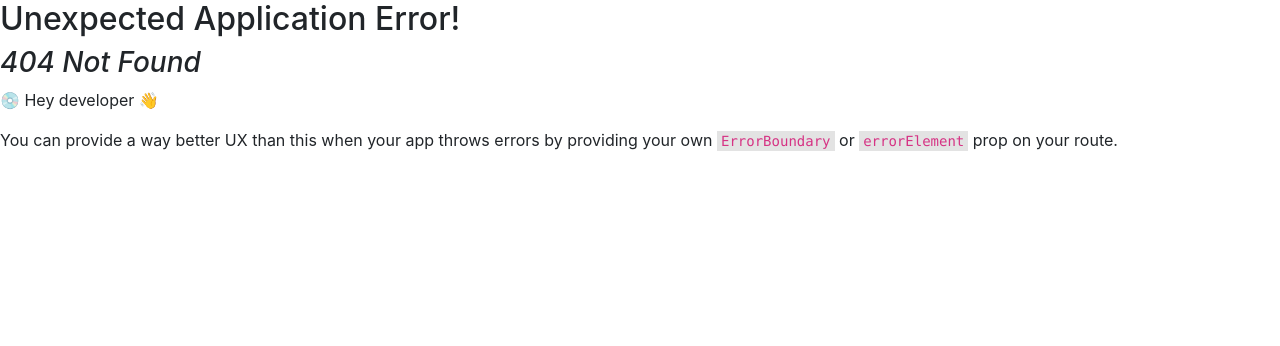
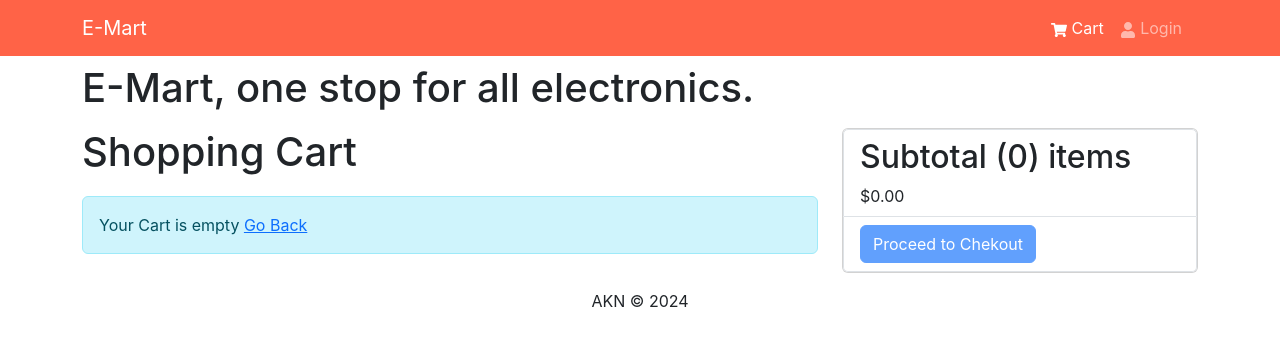
Before and after one commit to AMITH-008/E-Mart, a React (Create React App) app in the folder frontend/: page /cart in a window 1280 px wide. Before the commit this address had no page. Shown: the top 346 px of the page. Built offline with nearby package versions, Linux system fonts and the light colour scheme.

Commit message:
Implemented feature to increment or decrement products on cartScreen

```diff
--- a/frontend/src/index.js
+++ b/frontend/src/index.js
@@ -14,6 +14,7 @@
 import reportWebVitals from './reportWebVitals';
 import HomeScreen from './screens/HomeScreen';
 import ProductScreen from './screens/ProductScreen';
+import CartScreen from './screens/CartScreen.jsx';
 
 const root = ReactDOM.createRoot(document.getElementById('root'));
 const router = createBrowserRouter(
@@ -21,6 +22,7 @@
     <Route path='/' element={<App />}>
       <Route index={true} path='/'  element={<HomeScreen />} />
       <Route  path='/product/:id'  element={<ProductScreen />} />
+      <Route path='/cart' element={<CartScreen />} />
     </Route>
   )
 )
--- /dev/null
+++ b/frontend/src/screens/CartScreen.jsx
@@ -0,0 +1,98 @@
+import {Link, useNavigate} from 'react-router-dom';
+import { UseSelector, useDispatch, useSelector } from 'react-redux';
+import {Row, Col, ListGroup, Image, Form, Button, Card} from 'react-bootstrap';
+import  { FaTrash } from 'react-icons/fa';
+import Message from '../components/Message'
+import { addToCart } from '../slices/cartSlice';
+import { useState } from 'react';
+
+const CartScreen = () => {
+    const navigate = useNavigate();
+    const dispatch = useDispatch();
+
+    const cart = useSelector(state => state.cart);
+    const [deleteItem, setDeleteItem] = useState({});
+
+    const {cartItems} = cart;
+
+    const handleDeleteItem = () => {
+        console.log("Handle Delete, e=> ", deleteItem);
+    }
+
+  return (
+    <Row>
+        <Col md={8}>
+            <h1 style={{marginBottom: '20px'}}>Shopping Cart</h1>
+            {
+                cartItems.length === 0 ? (
+                    <Message>
+                        Your Cart is empty <Link to="/">Go Back</Link>
+                    </Message>
+                ): (
+                    <ListGroup variant='flush'>
+                        {cartItems.map((item) => (
+                            <ListGroup.Item key={item._id}>
+                                <Row>
+                                    <Col md={2}>
+                                        <Image src={item.image} alt={item.name} rounded fluid />
+                                    </Col>
+                                    <Col md={3}>
+                                        <Link to={`/product/${item._id}`}>{item.name}</Link>
+                                    </Col>
+                                    <Col md={2}>
+                                        ${item.price}
+                                    </Col>
+                                    <Col md={2}>
+                                    <Form.Control
+                                        as='select'
+                                        value={item.quantity}
+                                        onChange={(e) => (
+                                            dispatch(addToCart({
+                                                ...item,
+                                                quantity:Number(e.target.value)
+                                            }))
+                                        )}
+                                    >
+                                        {[...Array(item.countInStock).keys()].map(qty => (
+                                            qty < 11 && (
+                                            <option key={ qty+1 } value={ qty+1 }>
+                                                { qty +1 }
+                                            </option> )
+                                        ))}
+                                    </Form.Control>
+                                    </Col>
+                                    <Col md={2}>
+                                        <Button type="button" variant='light' onClick={() => {
+                                            setDeleteItem(item);
+                                            handleDeleteItem();
+                                        }}>
+                                            <FaTrash />
+                                        </Button>
+                                    </Col>
+                                </Row>
+                            </ListGroup.Item>
+                        ))}
+                    </ListGroup>
+                )
+            }
+        </Col>
+        <Col md={4}>
+            <Card>
+                <ListGroup>
+                    <ListGroup.Item>
+                        <h2>
+                            Subtotal ({cartItems.reduce((a, cur)=> a + cur.quantity, 0)})&nbsp;items
+                        </h2>
+                        ${ cartItems.reduce((acc,cur) => acc + cur.quantity * cur.price, 0).toFixed(2)}
+                    </ListGroup.Item>
+                    <ListGroup.Item>
+                        <Button type="button" color='primary' disabled={cartItems.length === 0}>Proceed to Chekout</Button>
+                    </ListGroup.Item>
+                </ListGroup>
+            </Card>
+        </Col>
+    </Row>
+  )
+}
+
+export default CartScreen
```
